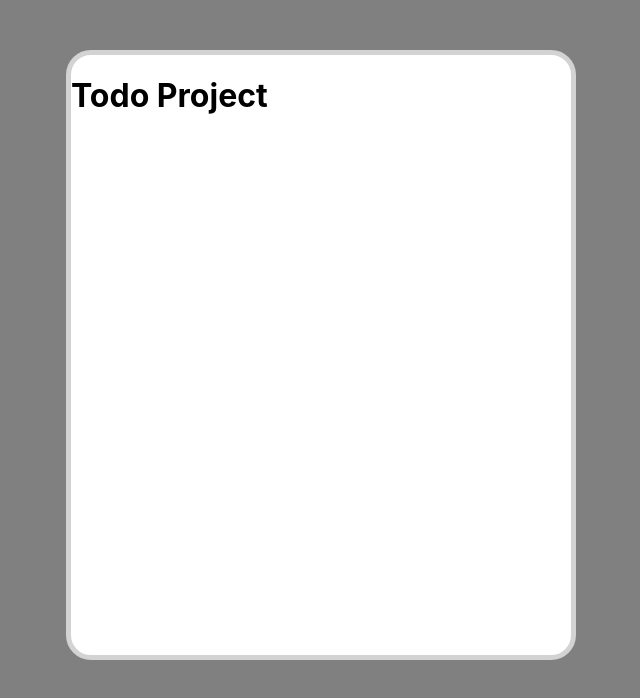
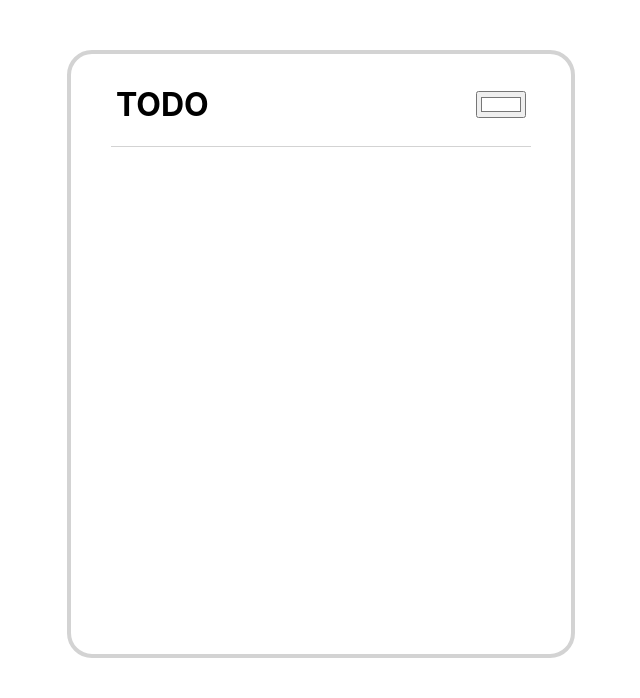
Before and after one commit to gusrb3164/react-todo-subject, a React (Create React App) app: page / in a window 1280 px wide. Shown: the top 698 px of the page, without its empty margins (319-959 px from the left). Built offline with nearby package versions, Linux system fonts and the light colour scheme.

Commit message:
Header 추가 / 배경색 변경 기능 추가

```diff
--- a/src/App.js
+++ b/src/App.js
@@ -1,5 +1,6 @@
 import React, { useState } from 'react';
 import Template from './Template.js';
+import Header from './Header.js';
 
 
 /**
@@ -17,7 +18,7 @@ function App() {
   return (
     <main className="App">
       <Template>
-        <h1>Todo Project</h1>
+        <Header/>
       </Template>
 
 
--- /dev/null
+++ b/src/Header.js
@@ -0,0 +1,52 @@
+import React, { useState } from 'react';
+import styled from 'styled-components';
+import { createGlobalStyle } from 'styled-components';
+
+
+const HeaderBox = styled.div`
+    display: flex;
+    justify-content: space-between;
+    align-items: center;
+    padding-top: 10px;
+    padding-left: 5px;
+    padding-right: 5px;
+    margin-left:40px;
+    margin-right:40px;
+    border-bottom: 1px solid lightgray;
+
+    h1 {
+        display: inline-block;
+    }
+
+    input {
+
+    }
+
+`;
+
+function Header() {
+    const [colors, setColors] = useState('#ffffff');
+    const onChange = e => {
+        setColors(color => e.target.value)
+    };
+    const GlobalStyle = createGlobalStyle`
+    body {
+        background: ${colors};
+    }
+    `;
+    return(
+        <>
+            <GlobalStyle/>
+            <HeaderBox>
+                <h1>TODO</h1>
+                <input
+                    type='color' className='color-picker' value={colors}
+                    onChange={onChange}
+                />
+            </HeaderBox>
+        </>
+
+    )
+};
+
+export default Header;
--- a/src/Template.js
+++ b/src/Template.js
@@ -1,14 +1,14 @@
 import React from 'react';
 import styled from 'styled-components';
 
-const TodoTemplate = styled.div`
+const TemplateBox = styled.div`
     position: relative;
     width: 500px;
     height: 600px;
 
     background-color: white;
     border-radius: 25px;
-    border: 5px solid lightgray;
+    border: 4px solid lightgray;
     margin: 0 auto;
 
     margin-top: 50px;
@@ -19,7 +19,7 @@ const TodoTemplate = styled.div`
 `;
 
 function Template({ children }){
-    return <TodoTemplate>{children}</TodoTemplate>;
+    return <TemplateBox>{children}</TemplateBox>;
 }
 
 export default Template;
```
